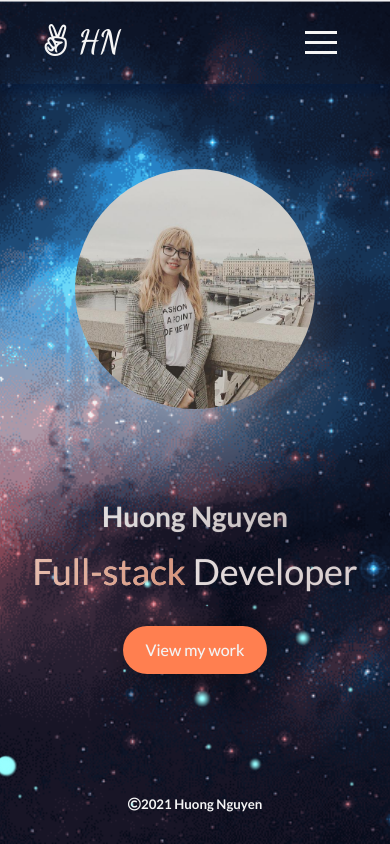
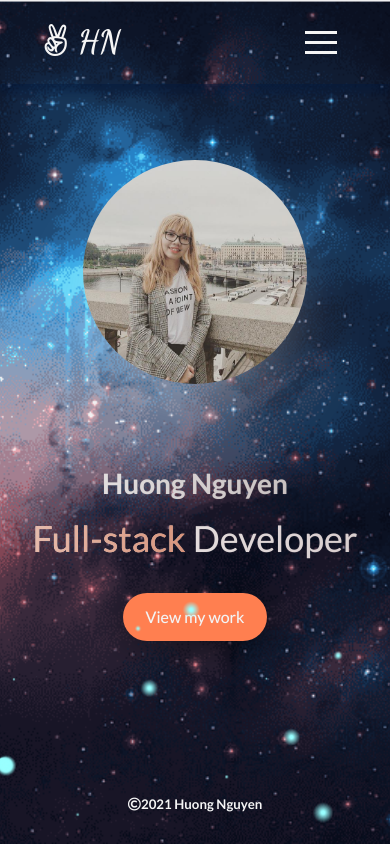
Before and after one commit to huongnguyen1709/my-porfolio-react, a React (Create React App) app: page / in a window 390 px wide. Built offline with nearby package versions, Linux system fonts and the light colour scheme.

Commit message:
modify home page responsive according to mobile

```diff
--- a/src/sass/sections/_home.scss
+++ b/src/sass/sections/_home.scss
@@ -103,8 +103,10 @@
   }
 
   @media only screen and (max-width: $bp-small) {
+    max-width: 28rem;
+    max-height: 28rem;
     order: -1;
-    margin: 10vh auto;
+    margin: 9vh auto;
   }
 
   @keyframes picture-frames {
```
